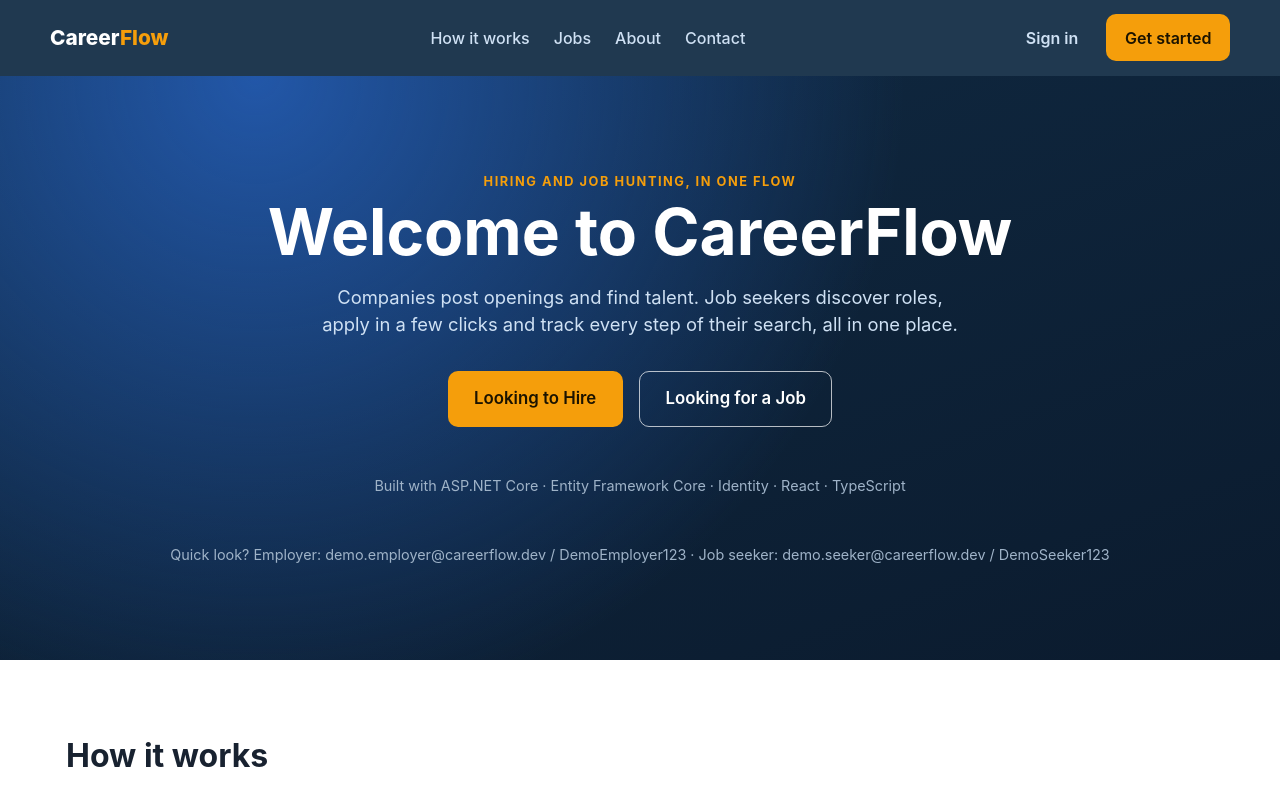
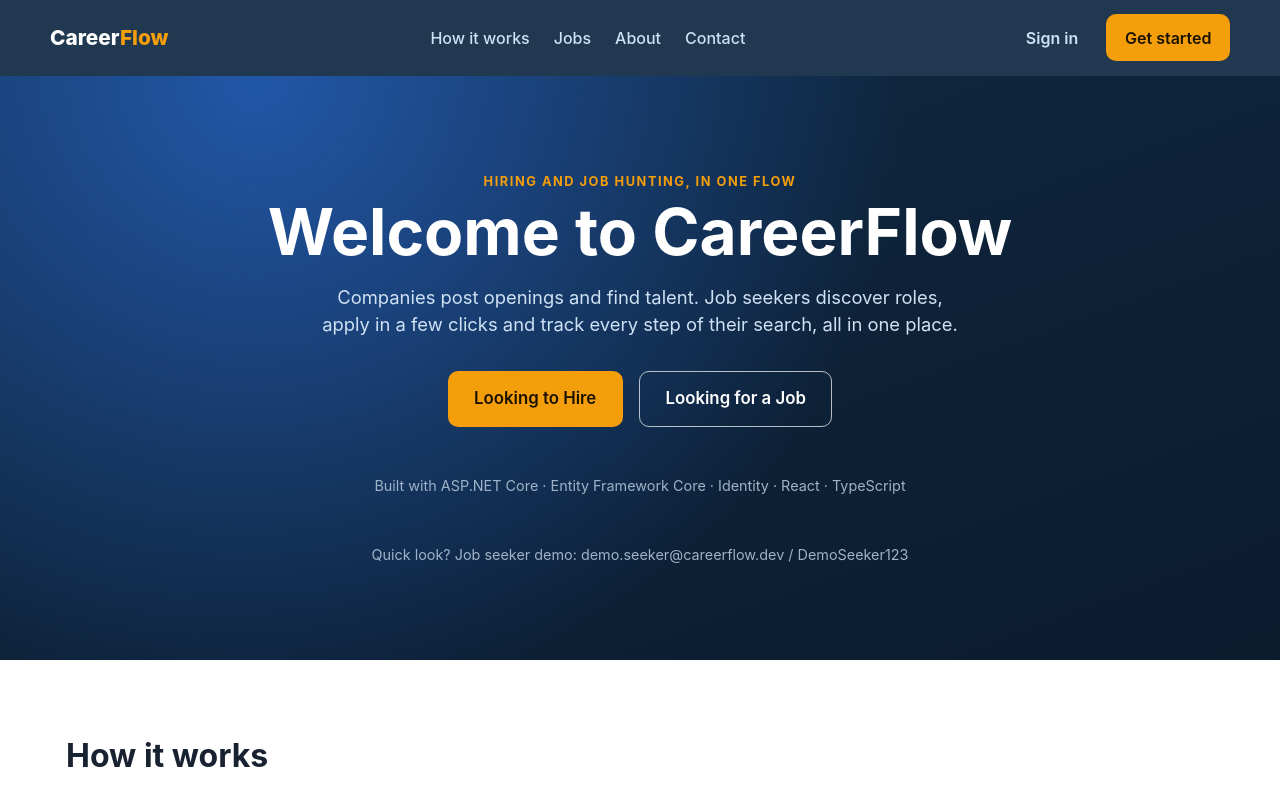
Before and after one commit to elGuapoTheMainCharacter/CareerFlow, a React (Vite) app in the folder client/: page / in a window 1280 px wide. Shown: the top 791 px of the page. Built offline with nearby package versions, Linux system fonts and the light colour scheme; no server answers.

Commit message:
Update LandingPage.tsx

```diff
--- a/client/src/pages/LandingPage.tsx
+++ b/client/src/pages/LandingPage.tsx
@@ -61,9 +61,8 @@ export default function LandingPage() {
           Built with ASP.NET Core · Entity Framework Core · Identity · React · TypeScript
         </p>
         <p className="lp-stack">
-  Quick look? Employer: demo.employer@careerflow.dev / DemoEmployer123 ·
-  Job seeker: demo.seeker@careerflow.dev / DemoSeeker123
-</p>
+  Quick look? Job seeker demo: demo.seeker@careerflow.dev / DemoSeeker123
+        </p>
       </section>
 
       <section id="how" className="lp-band">
```
